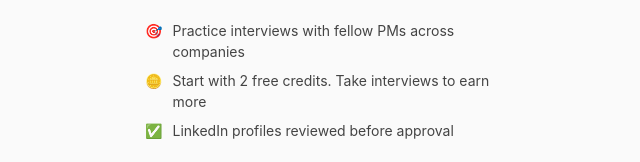
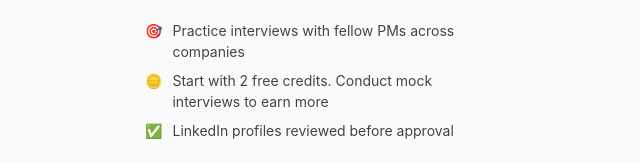
Before and after one commit to agrawaldrishti59-max/pm-exchange, a Next.js app: page /join in a window 1280 px wide. Shown: the part 202-364 px from the top of the page, without its empty margins (319-959 px from the left). Built offline with nearby package versions, Linux system fonts and the light colour scheme.

Commit message:
Improve booking usability: app/join/page.tsx

```diff
--- a/app/join/page.tsx
+++ b/app/join/page.tsx
@@ -64,7 +64,7 @@ export default function JoinPage() {
       <div style={{ marginBottom: 28 }}>
         {[
           ["🎯", "Practice interviews with fellow PMs across companies"],
-          ["🪙", "Start with 2 free credits. Take interviews to earn more"],
+          ["🪙", "Start with 2 free credits. Conduct mock interviews to earn more"],
           ["✅", "LinkedIn profiles reviewed before approval"],
         ].map(([icon, text]) => (
           <div key={text as string} style={{ display: "flex", gap: 10, marginBottom: 8, fontSize: 14, color: "#444" }}>
```
